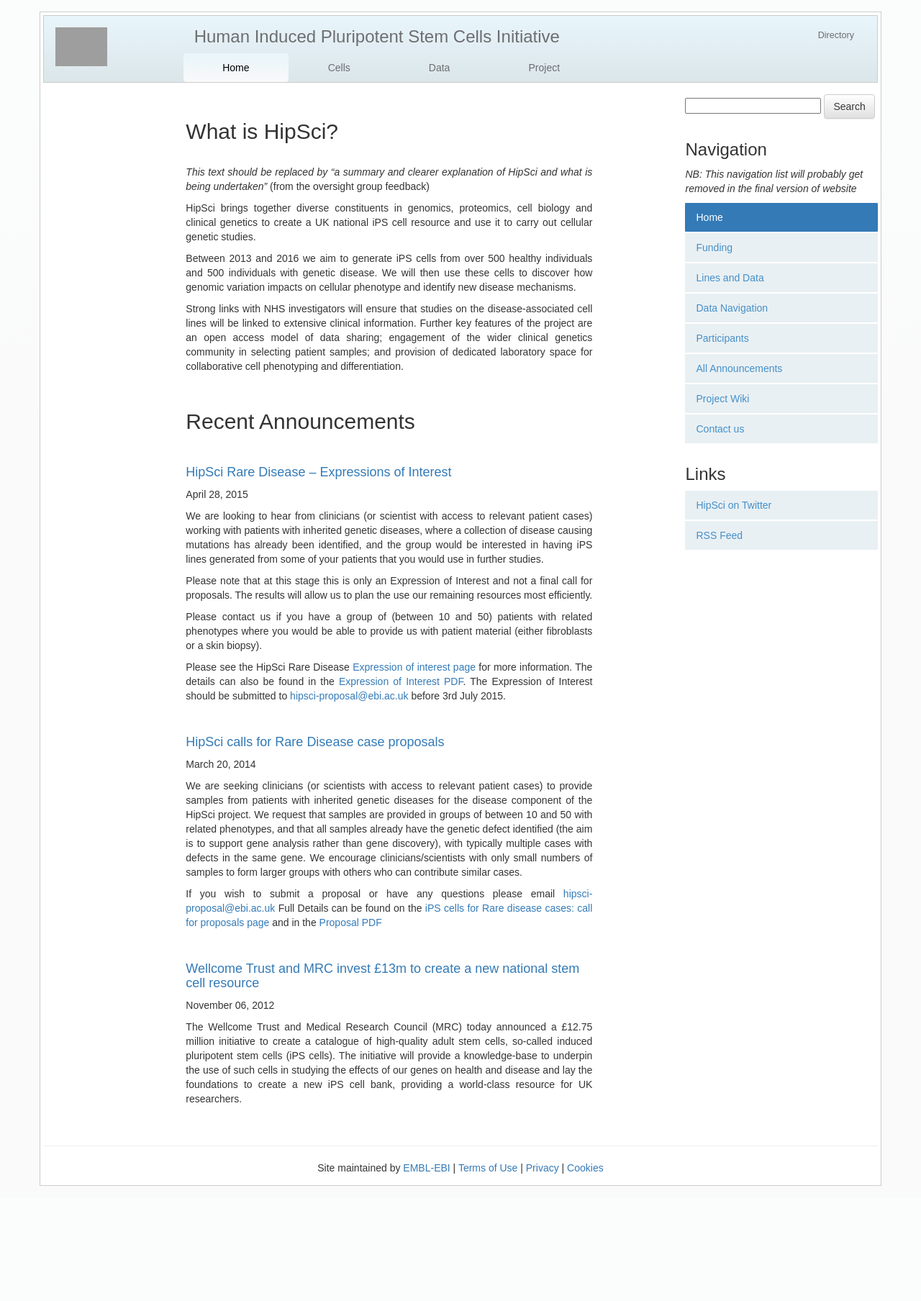
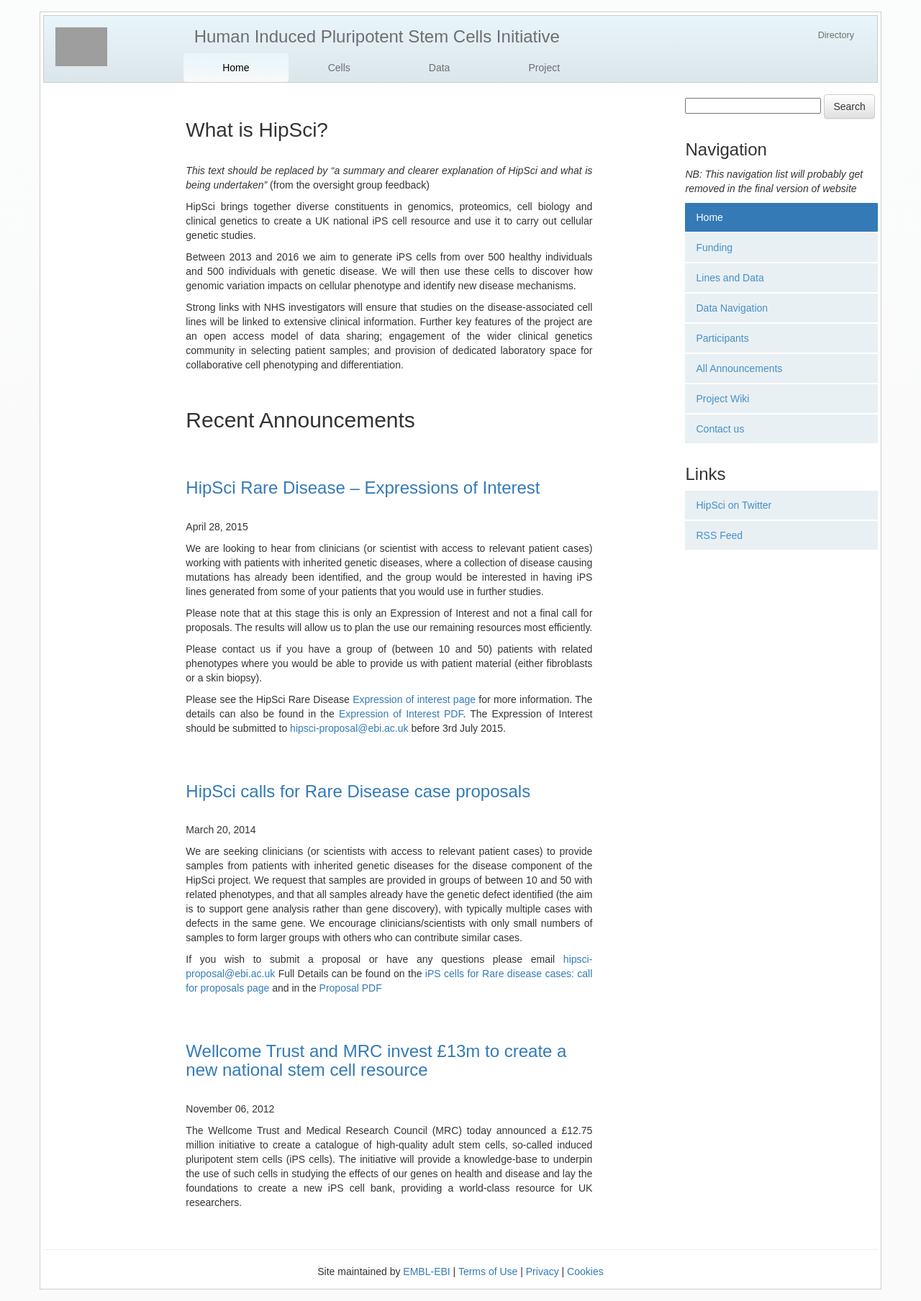
Before and after one commit to EMBL-EBI-GCA/gca_hipsci_website, a Jekyll site: the page built from index.html, in a window 1280 px wide. Shown: the whole page at 72% size. Built offline with Jekyll 4.4.1, drawn with Linux system fonts in a browser that asks for light colours; nearby versions of some CDN libraries; before the commit the page ends 1664 px from its top, so only the background shows below that; grey boxes are pictures that could not be loaded.

Commit message:
Heading sizes on the index page

```diff
--- a/index.html
+++ b/index.html
@@ -10,7 +10,7 @@
 {% assign about = site.tags.about | first %}
 
 <div class="wrapper">
-    <h2 class="post-title">{{ about.title }}</h2>
+    <h1 class="post-title">{{ about.title }}</h1>
     {{ about.content | markdownify }}
 </div>
 
@@ -18,7 +18,7 @@
   <h2 class="post-title">Recent Announcements</h2>
     {% for post in site.categories.announcements | limit: 10 %}
         <div class="announcements">
-        <h4 class="post-title"><a href="{{ post.url | prepend: site.baseurl }}">{{ post.title }}</a></h4>
+        <h3 class="post-title"><a href="{{ post.url | prepend: site.baseurl }}">{{ post.title }}</a></h3>
         <p>{{post.date | date: '%B %d, %Y'}}</p>
         {{ post.content | markdownify }}
         </div>
```
